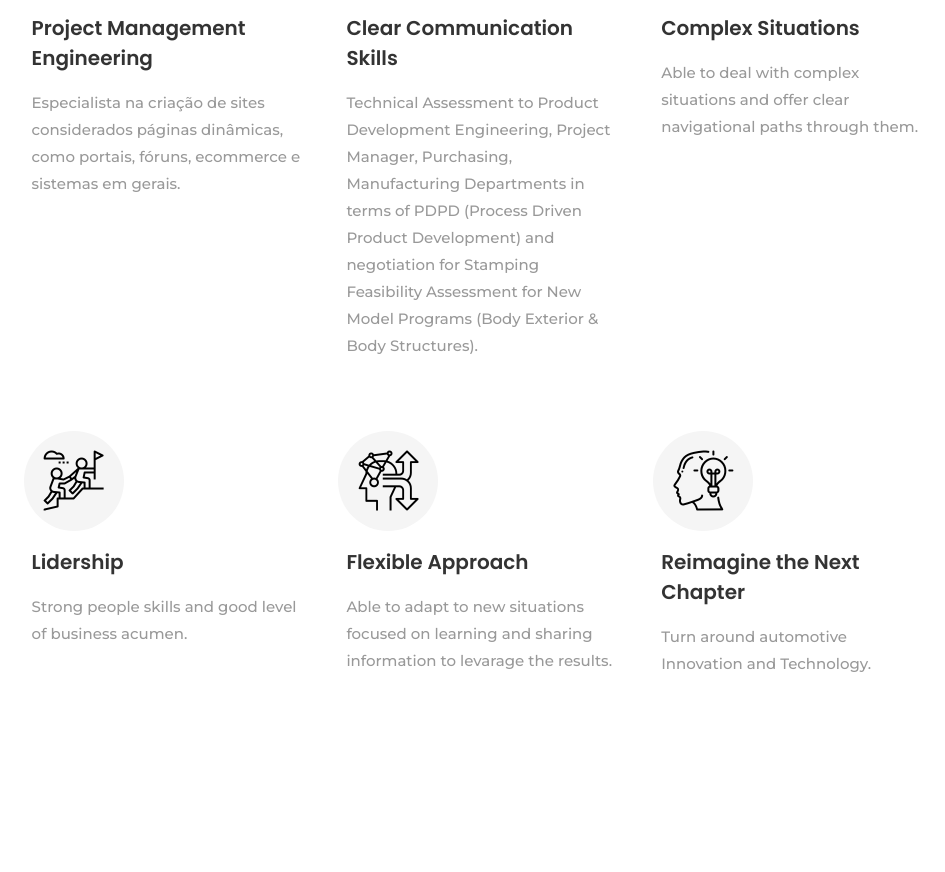
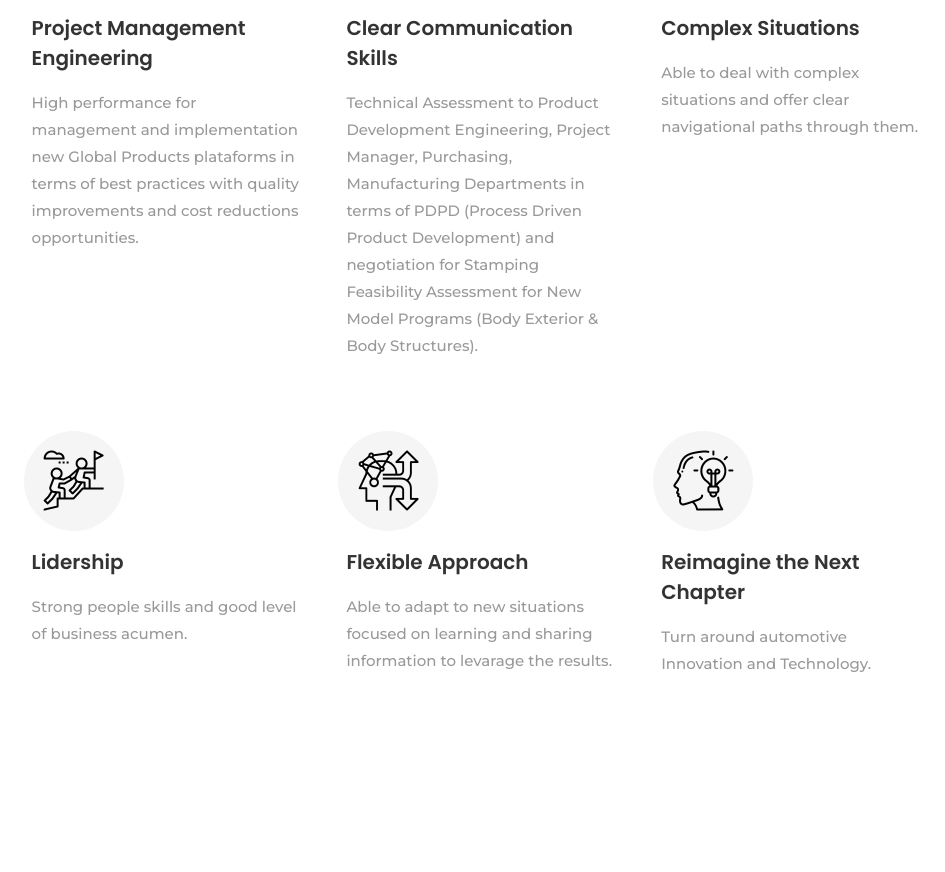
Before and after one commit to allmach/allmach.github.io, a plain HTML site: page index.html in a window 1280 px wide. Shown: the part 1431-2303 px from the top of the page, without its empty margins (300-1245 px from the left). Drawn offline with Linux system fonts and the light colour scheme; files whose address does not match are found by name; a web font is replaced by a local one.

Commit message:
Update index.html

```diff
--- a/index.html
+++ b/index.html
@@ -112,7 +112,7 @@
                             </div>
                             <div class="media-body p-2 mt-2">
                                 <h3 class="heading mb-3">Project Management Engineering</h3>
-                                <p>Especialista na criação de sites considerados páginas dinâmicas, como portais, fóruns, ecommerce e sistemas em gerais.</p>
+                                <p>High performance for management and implementation new Global Products plataforms in terms of best practices with quality improvements and cost reductions opportunities.</p>
                             </div>
                         </div>
                     </div>
```
